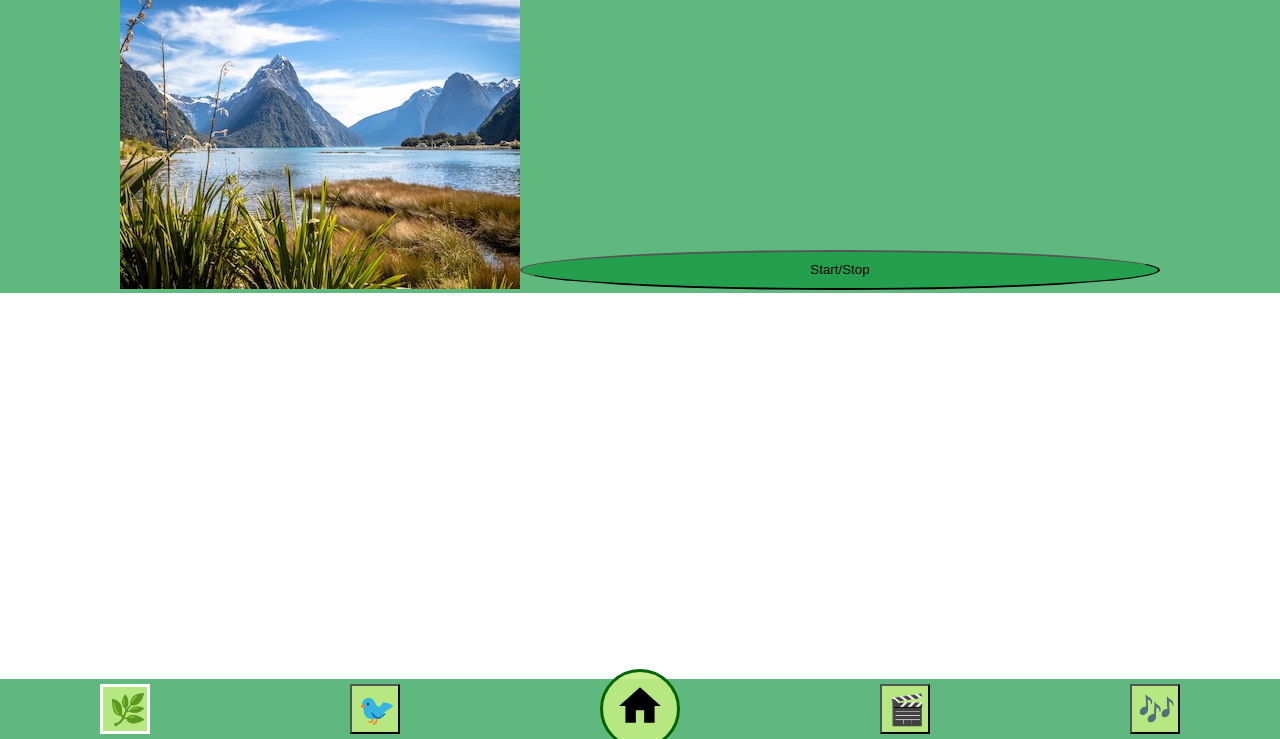
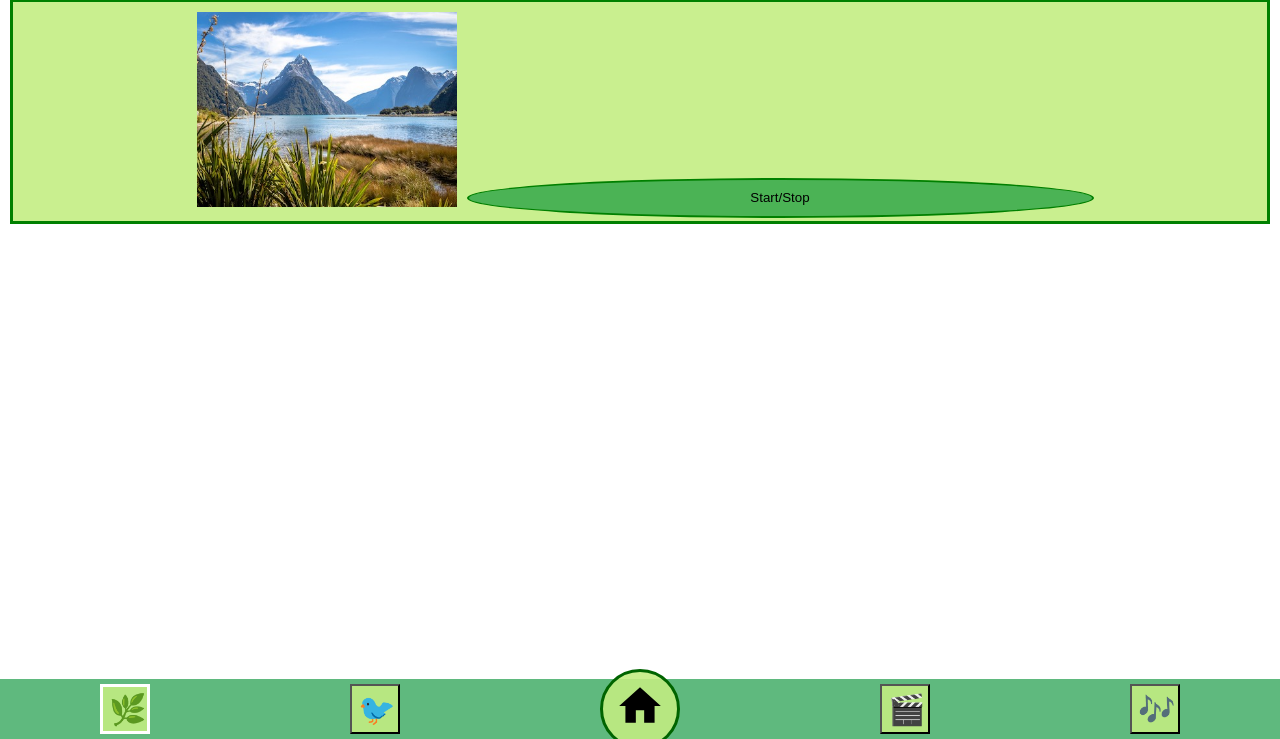
Before and after one commit to neuefische/newzeeland, a website: page flora.html in a window 1280 px wide. Shown: the part 61-800 px from the top of the page. Drawn offline with nearby package versions, Linux system fonts and the light colour scheme; files that its build step writes are made by us from their sources.

Commit message:
Change style flora

```diff
--- a/src/pages/flora.scss
+++ b/src/pages/flora.scss
@@ -6,7 +6,9 @@
   display: flex;
   flex-wrap: wrap;
   justify-content: center;
-  background-color: rgba(2, 144, 51, 63%);
+  background-color: rgba(195, 238, 130, 0.89);
+  margin: 10px;
+  border: 3px solid green;
 }
 
 #switchBtn {
@@ -16,4 +18,9 @@
   background-color: rgba(2, 144, 51, 63%);
   border-radius: 60%;
   margin-bottom: 3px;
+  border: 2px solid green;
 }
+#main_image {
+  width: 280px;
+  padding: 10px;
+}
```
